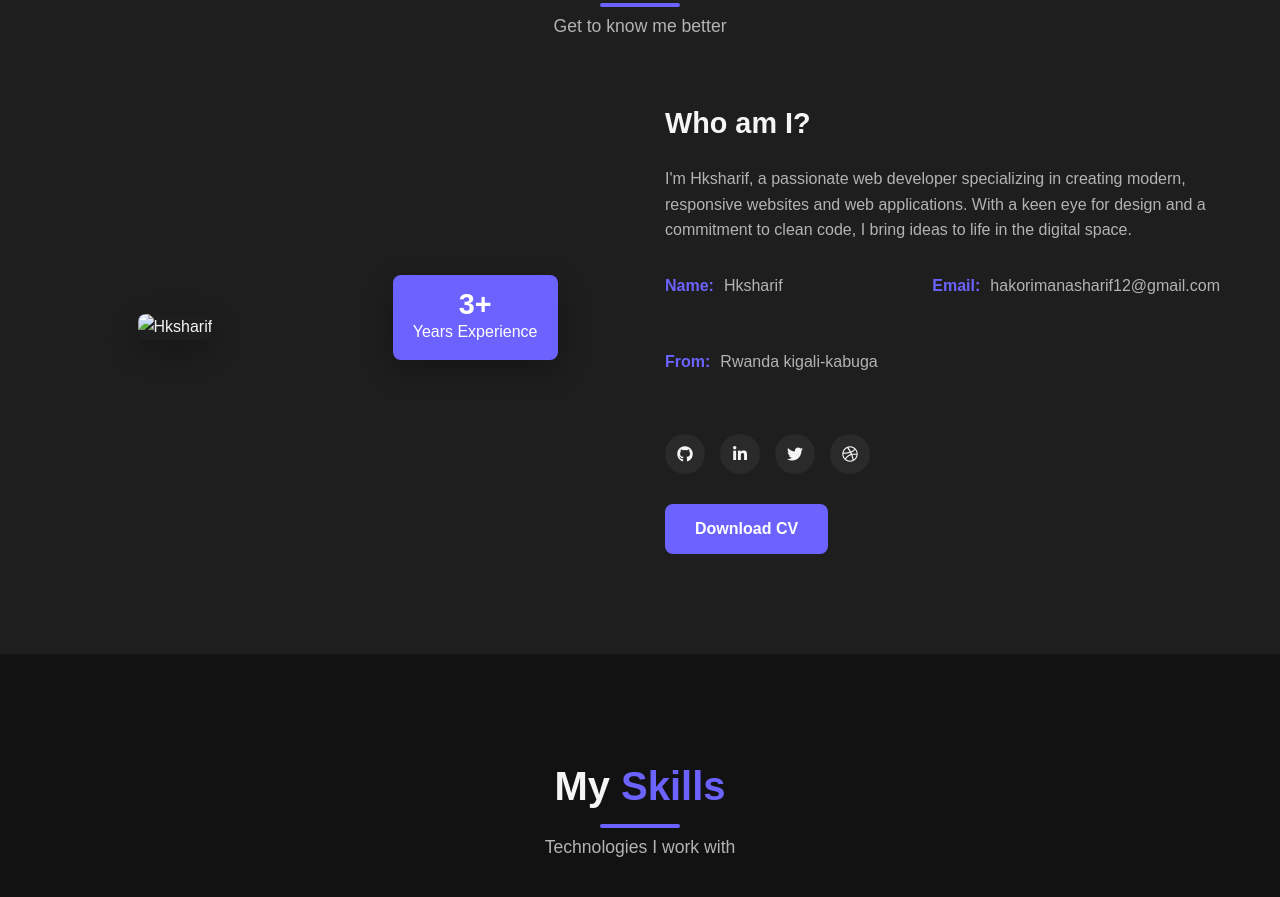
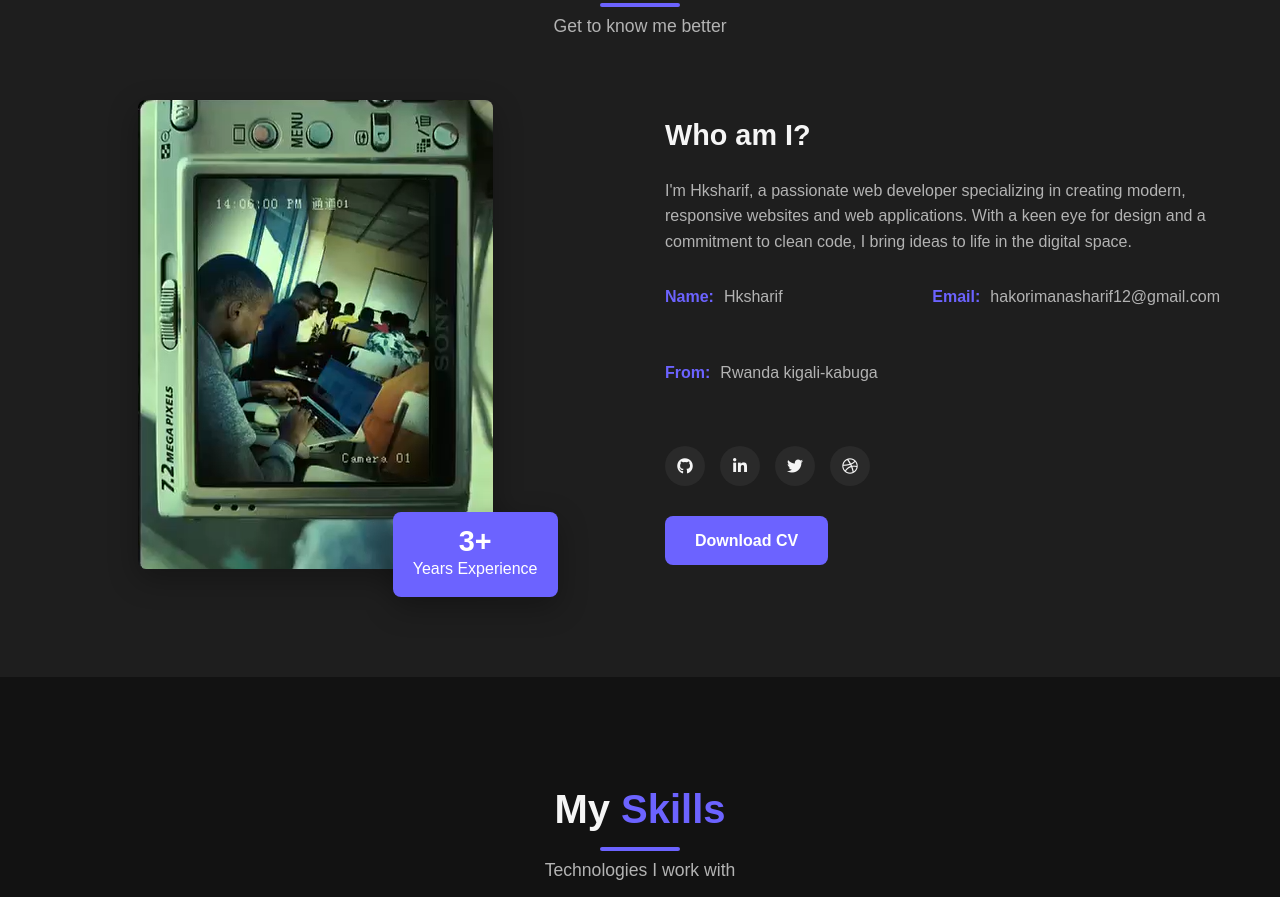
Before and after one commit to Hakorimanasharif/me, a plain HTML site: page index.html in a window 1280 px wide. Shown: the part 967-1864 px from the top of the page. Drawn offline with Linux system fonts and the light colour scheme.

Commit message:
added image on about

```diff
--- a/index.html
+++ b/index.html
@@ -91,7 +91,7 @@
                 <div class="about-content">
                     <div class="about-image">
                         <div class="image-container">
-                            <img src="assets/images/about-image.jpg" alt="Hksharif">
+                            <img src="Screenshot 2025-04-24 195110.png" alt="Hksharif">
                             <div class="experience-badge">
                                 <span class="years">3+</span>
                                 <span class="text">Years Experience</span>
```
Also changed, not shown: Screenshot 2025-04-24 195110.png (added).
